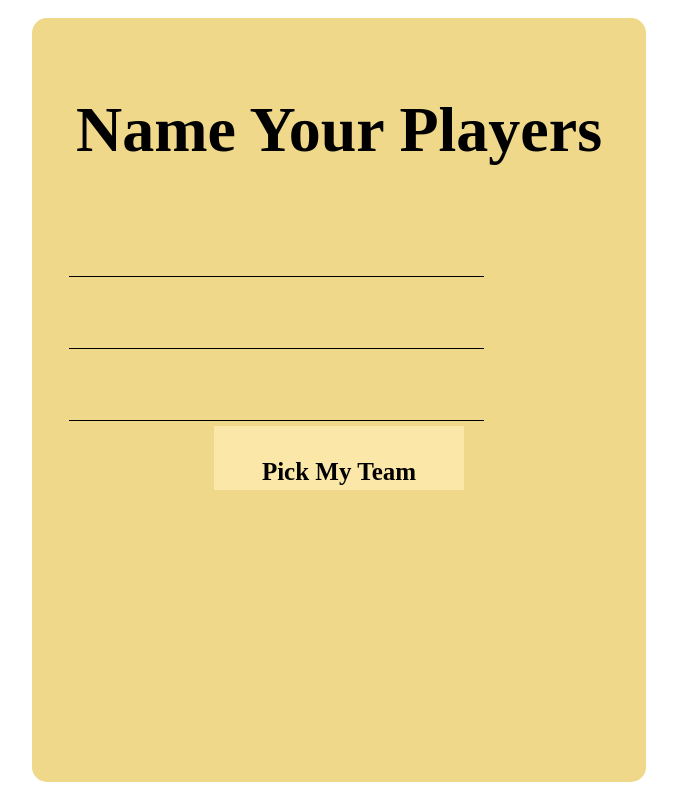
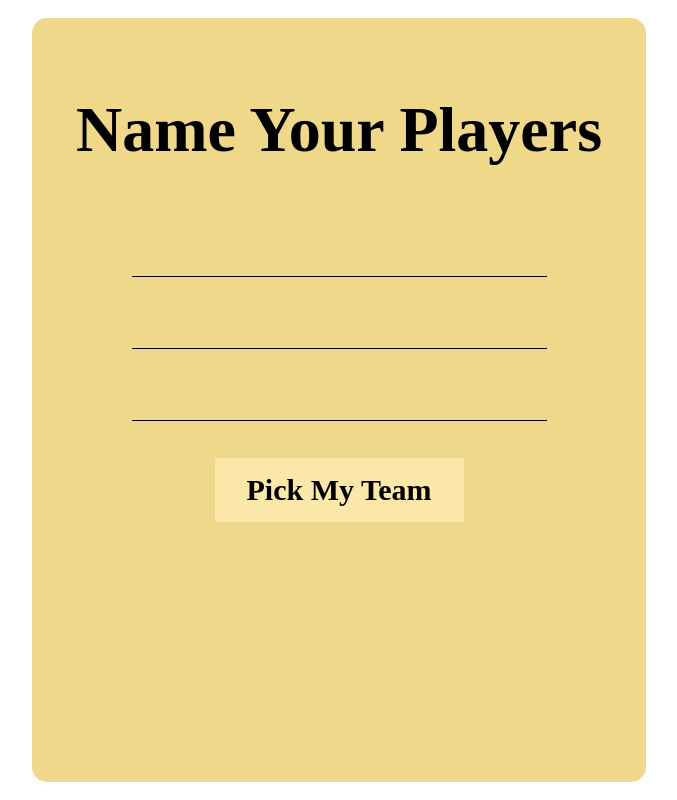
Before and after one commit to hgraceoc/The-Electric-Game-, a React (Create React App) app: page /select in a window 1280 px wide. Shown: the whole page, without its empty margins (301-978 px from the left). Built offline with nearby package versions, Linux system fonts and the light colour scheme.

Commit message:
centering form inputs

```diff
--- a/src/App.css
+++ b/src/App.css
@@ -72,7 +72,7 @@ html,body {
 }
 
 .formGroup {
- text-align: center;
+ text-align: -webkit-center;
 }
 
 .formTitle {
@@ -98,15 +98,15 @@ input {
 
 .formButton {
   background-color:var(--lightYellow);
-  width: 250px;
-  height: 60px;
-  padding: 2rem;
   border: none;
+  padding: 15px 32px;
+  text-align: center;
+  text-decoration: none;
+  display: inline-block;
+  font-size: 30px;
   font-family: Merriweather;
   font-weight: bold;
-  font-size: 25px;
-  display: inline-block;
-  text-align: center;
+  margin: 2rem;
 }
 
 .formButton:hover {
```
